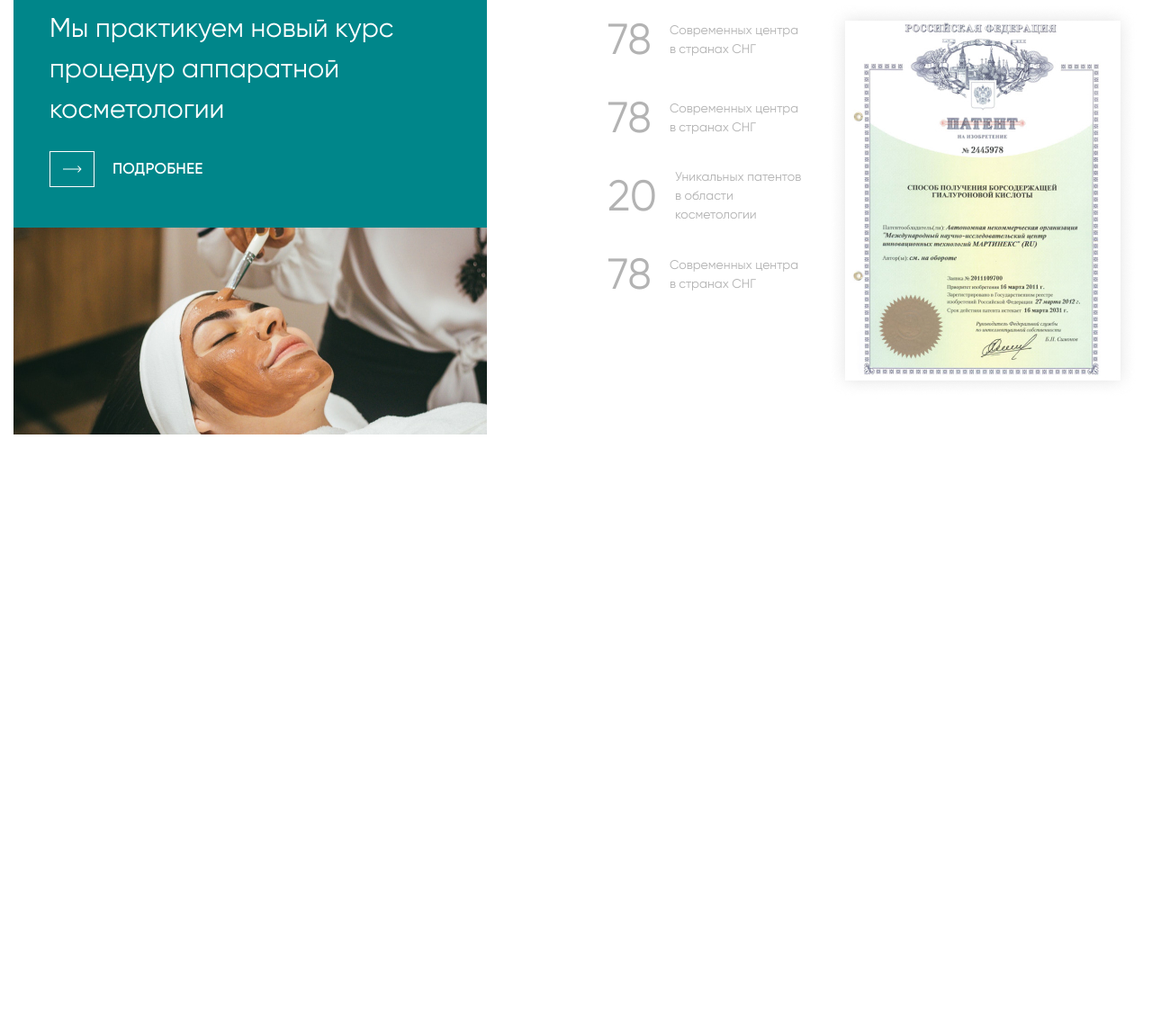
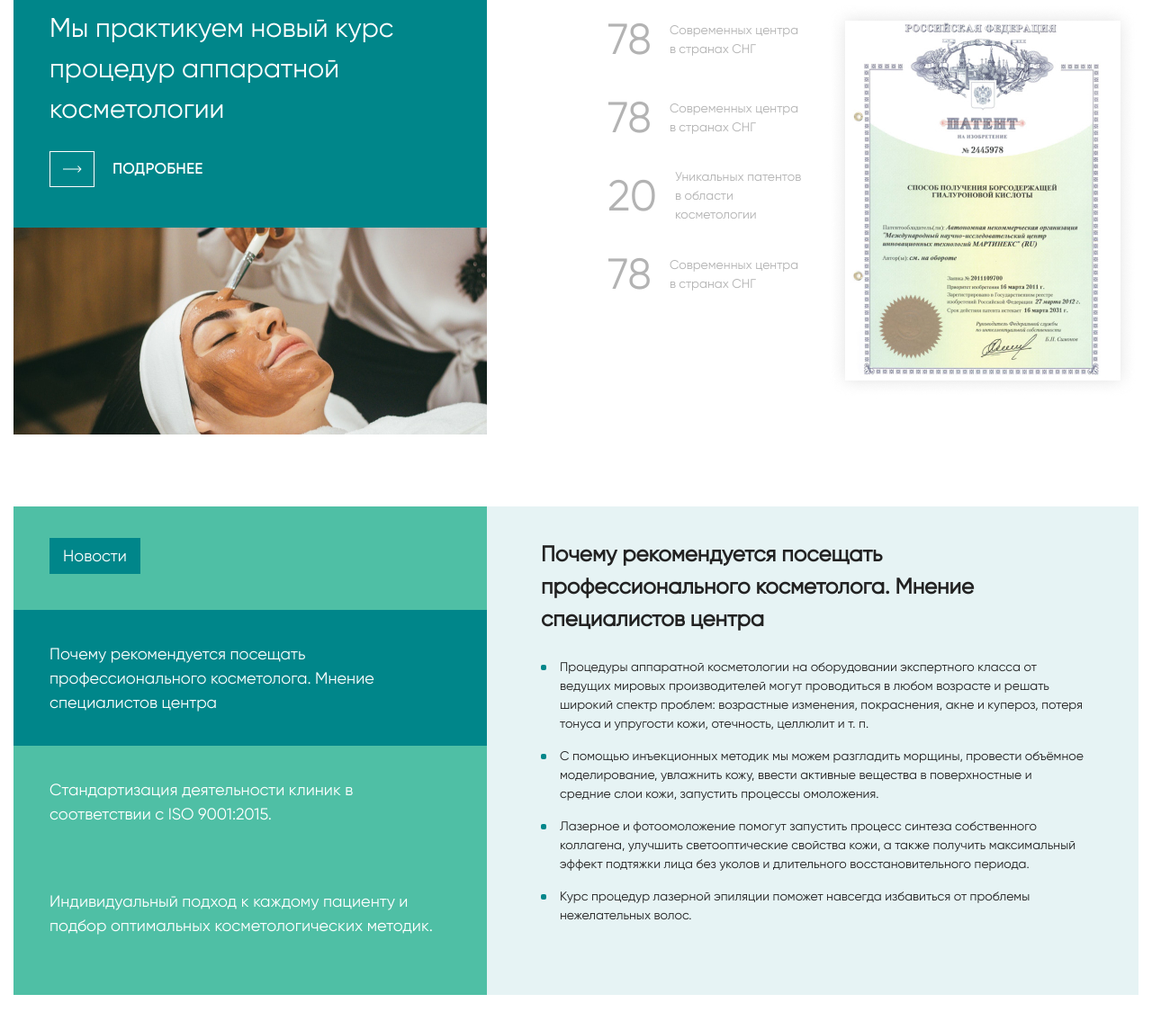
Before and after one commit to spacedeve/fantastic-medi, a plain HTML site: page index.html in a window 1280 px wide. Shown: the part 969-2114 px from the top of the page at 90% size. Before the commit the page ends 1452 px from the top, so only its background shows below. Drawn offline with Linux system fonts and the light colour scheme.

Commit message:
Ready section News!
* Not responsive yet

```diff
--- a/css/style.css
+++ b/css/style.css
@@ -271,12 +271,14 @@ body {
   color: #fff;
 }
 
+.aesthetic {
+  margin-bottom: 80px;
+}
+
 .aesthetic__inner {
   display: flex;
   gap: 134px;
-  /* justify-content: space-between; */
   align-content: center;
-  /* align-items: center; */
   position: relative;
 }
 
@@ -343,8 +345,6 @@ body {
   max-width: 100%;
 }
 
-.aesthetic__numbers {}
-
 .numbers {
   display: flex;
   flex-direction: column;
@@ -368,20 +368,24 @@ body {
   transition: all .2s ease-in-out;
 }
 
-.numbers__item:hover {
+.numbers__item:hover .number {
+  font-size: 96px;
+  line-height: 144px;
   color: #00868a;
-  font-size: 96px;
+  transition: all .5s ease-in-out;
+}
+
+.numbers__item:hover .text {
+  width: 319px;
+  color: #000;
+  font-size: 28px;
+  line-height: 42px;
+  transition: all .5s ease-in-out;
 }
 
 .number {
   font-size: 48px;
   line-height: 72px;
-  transition: all .2s ease-in-out;
-}
-
-.number:hover {
-  font-size: 96px;
-  line-height: 144px;
 }
 
 .text {
@@ -395,3 +399,79 @@ body {
   top: 100px;
   right: 0px;
 }
+
+.news {
+  margin-bottom: 100px;
+}
+
+.news__inner {
+  display: flex;
+}
+
+.news__global {
+  background-color: #4fbfa5;
+  /* should change? */
+  min-width: 526px;
+  /* should change? */
+}
+
+.news__title {
+  background-color: #00868a;
+  margin: 35px auto 40px 40px;
+}
+
+.news__item {
+  background-color: #4fbfa5;
+}
+
+.news--current {
+  background-color: #00868a;
+}
+
+.news__link {
+  display: inline-block;
+  padding: 35px 40px;
+  font-size: 18px;
+  line-height: 27px;
+  color: #fff;
+  text-decoration: none;
+}
+
+.news__content {
+  background-color: #e6f3f4;
+}
+
+.news__content-title {
+  margin-top: 35px;
+  margin-bottom: 25px;
+  margin-left: 60px;
+  margin-right: 60px;
+  font-size: 24px;
+  font-weight: 700;
+  line-height: 36px;
+}
+
+.news__content-list {
+  margin-left: 60px;
+  margin-right: 60px;
+  margin-bottom: 78px;
+}
+
+.news__content-item {
+  font-size: 14px;
+  line-height: 21px;
+  padding-left: 21px;
+  margin-bottom: 15px;
+  position: relative;
+}
+
+.news__content-item::before {
+  content: '';
+  width: 6px;
+  height: 6px;
+  background-color: #00868A;
+  border-radius: 2px;
+  position: absolute;
+  left: 0;
+  top: 8px;
+}
--- a/index.html
+++ b/index.html
@@ -156,6 +156,59 @@
         </div>
       </div>
     </section>
+
+    <section class="news">
+      <div class="container">
+        <div class="news__inner">
+          <div class="news__global">
+            <h3 class="news__title subtitle">
+              Новости
+            </h3>
+            <ul class="news__list">
+              <li class="news__item  news--current">
+                <a class="news__link" href="#">
+                  Почему рекомендуется посещать профессионального косметолога. Мнение специалистов центра
+                </a>
+              </li>
+              <li class="news__item">
+                <a class="news__link" href="#">
+                  Стандартизация деятельности клиник в соответствии с ISO 9001:2015.
+                </a>
+              </li>
+              <li class="news__item">
+                <a class="news__link" href="#">
+                  Индивидуальный подход к каждому пациенту и подбор оптимальных косметологических методик.
+                </a>
+              </li>
+            </ul>
+          </div>
+          <div class="news__content">
+            <h4 class="news__content-title">
+              Почему рекомендуется посещать профессионального косметолога. Мнение специалистов центра
+            </h4>
+            <ul class="news__content-list">
+              <li class="news__content-item">
+                Процедуры аппаратной косметологии на оборудовании экспертного класса от ведущих мировых производителей
+                могут проводиться в любом возрасте и решать широкий спектр проблем: возрастные изменения, покраснения,
+                акне и купероз, потеря тонуса и упругости кожи, отечность, целлюлит и т. п.
+              </li>
+              <li class="news__content-item">
+                С помощью инъекционных методик мы можем разгладить морщины, провести объёмное моделирование, увлажнить
+                кожу, ввести активные вещества в поверхностные и средние слои кожи, запустить процессы омоложения.
+              </li>
+              <li class="news__content-item">
+                Лазерное и фотоомоложение помогут запустить процесс синтеза собственного коллагена, улучшить
+                светооптические свойства кожи, а также получить максимальный эффект подтяжки лица без уколов и
+                длительного восстановительного периода.
+              </li>
+              <li class="news__content-item">
+                Курс процедур лазерной эпиляции поможет навсегда избавиться от проблемы нежелательных волос.
+              </li>
+            </ul>
+          </div>
+        </div>
+      </div>
+    </section>
   </main>
 
   <script src="js/script.js"></script>
```
